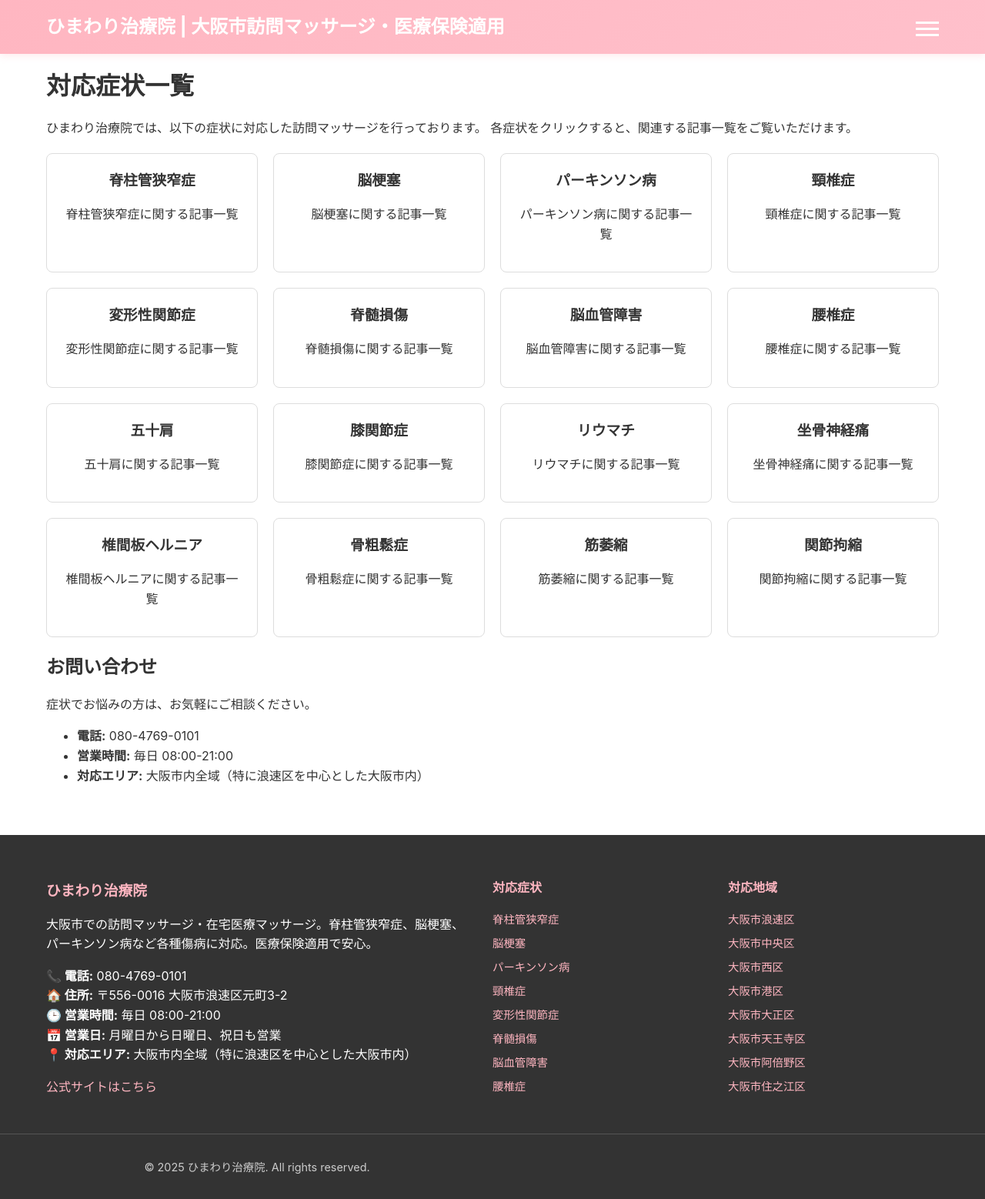
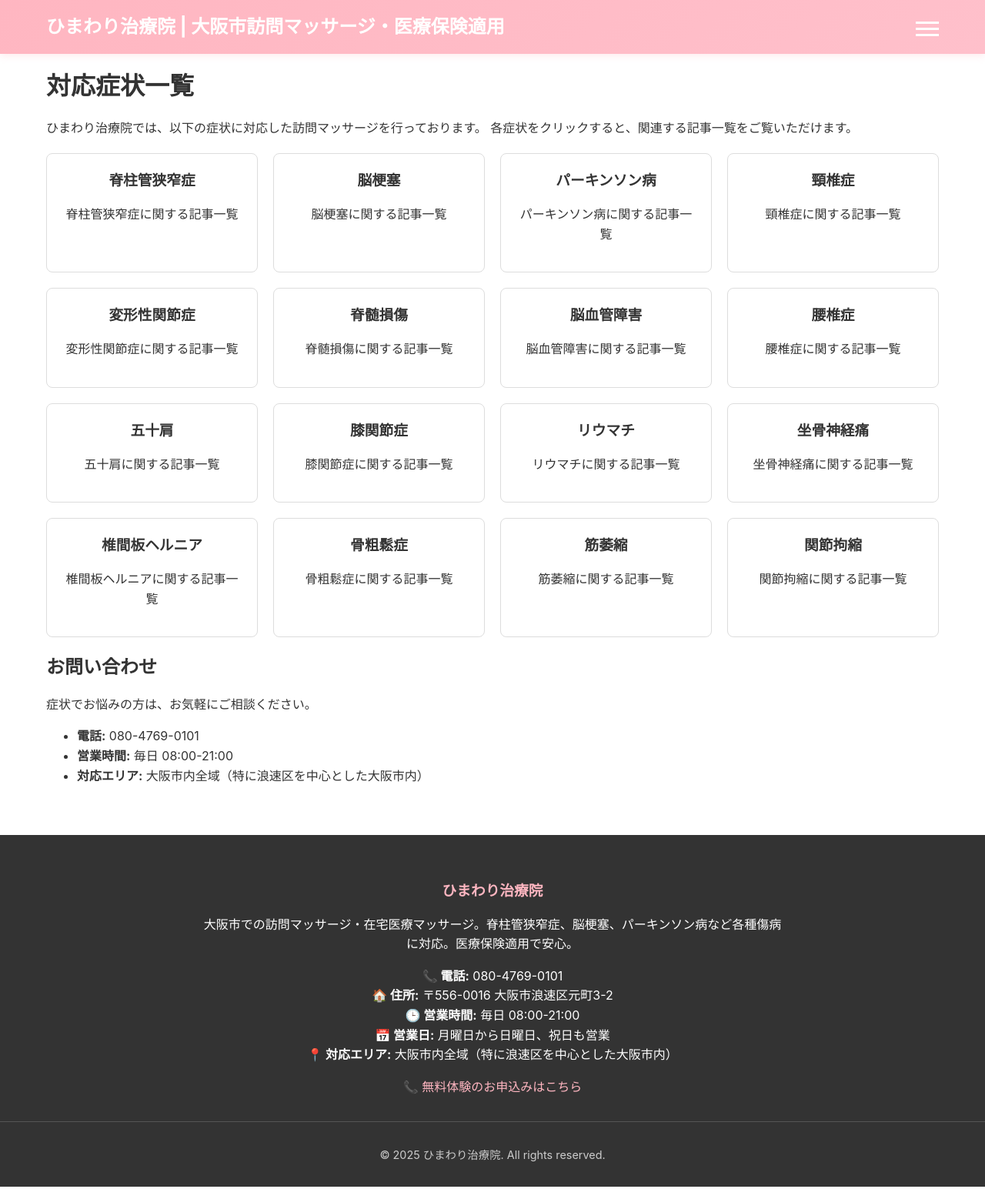
Before and after one commit to satoshi-kemmotsu/blog, a Jekyll site: the page built from symptoms.md, in a window 1280 px wide. Shown: the whole page at 77% size. Built offline with Jekyll 4.4.1, drawn with Linux system fonts in a browser that asks for light colours.

Commit message:
フッターをシンプル化 - 重複セクションを削除
- 対応症状・対応地域セクションを削除（メインコンテンツと重複のため）
- フッターを1カラムの中央揃えレイアウトに変更
- 治療院情報と「無料体験のお申込み」リンクに集約
- よりクリーンで目的に集中したフッターデザインに改善

🤖 Generated with [Claude Code](https://claude.ai/code)

Co-Authored-By: Claude <noreply@anthropic.com>

```diff
--- a/_layouts/default.html
+++ b/_layouts/default.html
@@ -105,23 +105,7 @@
             <strong>📅 営業日:</strong> {{ site.clinic_info.days }}<br>
             <strong>📍 対応エリア:</strong> {{ site.clinic_info.area }}
           </p>
-          <p><a href="{{ site.clinic_info.main_site }}" target="_blank">公式サイトはこちら</a></p>
-        </div>
-        <div class="footer-nav">
-          <h4>対応症状</h4>
-          <ul>
-            {% for condition in site.conditions limit:8 %}
-            <li><a href="{{ site.clinic_info.main_site }}" target="_blank">{{ condition }}</a></li>
-            {% endfor %}
-          </ul>
-        </div>
-        <div class="footer-areas">
-          <h4>対応地域</h4>
-          <ul>
-            {% for area in site.areas limit:8 %}
-            <li><a href="{{ site.clinic_info.main_site }}" target="_blank">大阪市{{ area }}</a></li>
-            {% endfor %}
-          </ul>
+          <p><a href="{{ site.clinic_info.main_site }}" target="_blank">📞 無料体験のお申込みはこちら</a></p>
         </div>
       </div>
       <div class="footer-bottom">
--- a/assets/css/style.scss
+++ b/assets/css/style.scss
@@ -262,9 +262,8 @@ a:hover {
   margin-top: 4rem;
 
   .container {
-    display: grid;
-    grid-template-columns: 2fr 1fr 1fr;
-    gap: 2rem;
+    text-align: center;
+    max-width: 800px;
   }
 
   h3, h4 {
@@ -337,18 +336,10 @@ a:hover {
   .container {
     padding: 0 15px;
   }
-
-  .site-footer .container {
-    grid-template-columns: 1fr 1fr;
-    gap: 1.5rem;
-  }
 }
 
 /* モバイル対応 */
 @media (max-width: 768px) {
-  .site-footer .container {
-    grid-template-columns: 1fr;
-  }
 
   .post .post-title {
     font-size: 1.5rem;
```
